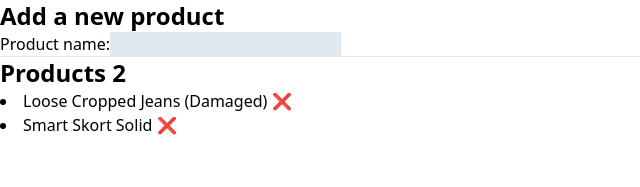
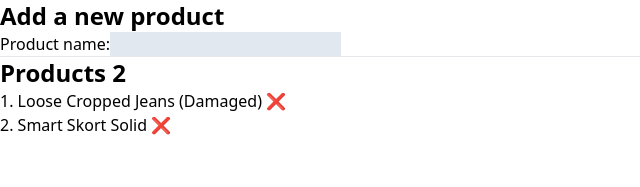
Before and after one commit to warinthornS/fashionstore-exercise, a Next.js app: page / in a window 1280 px wide. Shown: the top 187 px of the page, without its empty margins (0-640 px from the left). Built offline with nearby package versions, Linux system fonts and the light colour scheme.

Commit message:
add solution 07

```diff
--- a/src/components/ProductList.tsx
+++ b/src/components/ProductList.tsx
@@ -7,7 +7,7 @@ type ProductListProps = {
 
 const ProductList = ({ items, onRemoveProduct }: ProductListProps) => {
   return (
-    <ul className="list-disc list-inside">
+    <ol className="list-decimal list-inside">
       {items.map((item) => (
         <li key={item.name}>
           {item.name}{" "}
@@ -20,7 +20,7 @@ const ProductList = ({ items, onRemoveProduct }: ProductListProps) => {
           </button>
         </li>
       ))}
-    </ul>
+    </ol>
   );
 };
 
--- a/src/pages/index.tsx
+++ b/src/pages/index.tsx
@@ -15,15 +15,17 @@ export default function Home() {
   const [productCount, setProductCount] = useState(2);
   const onAddProduct = (name: string) => {
     delay(() => {
-      setProducts([...products, { name }]);
+      setProducts((prevProducts) => [...prevProducts, { name }]);
       setProductName("");
-      setProductCount(productCount + 1);
+      setProductCount((prevCount) => prevCount + 1);
     });
   };
   const onRemoveProduct = (name: string) => {
     delay(() => {
-      setProducts(products.filter((product) => name !== product.name));
-      setProductCount(productCount - 1);
+      setProducts((prevProducts) =>
+        prevProducts.filter((product) => name !== product.name)
+      );
+      setProductCount((prevCount) => prevCount - 1);
     });
   };
 
```
